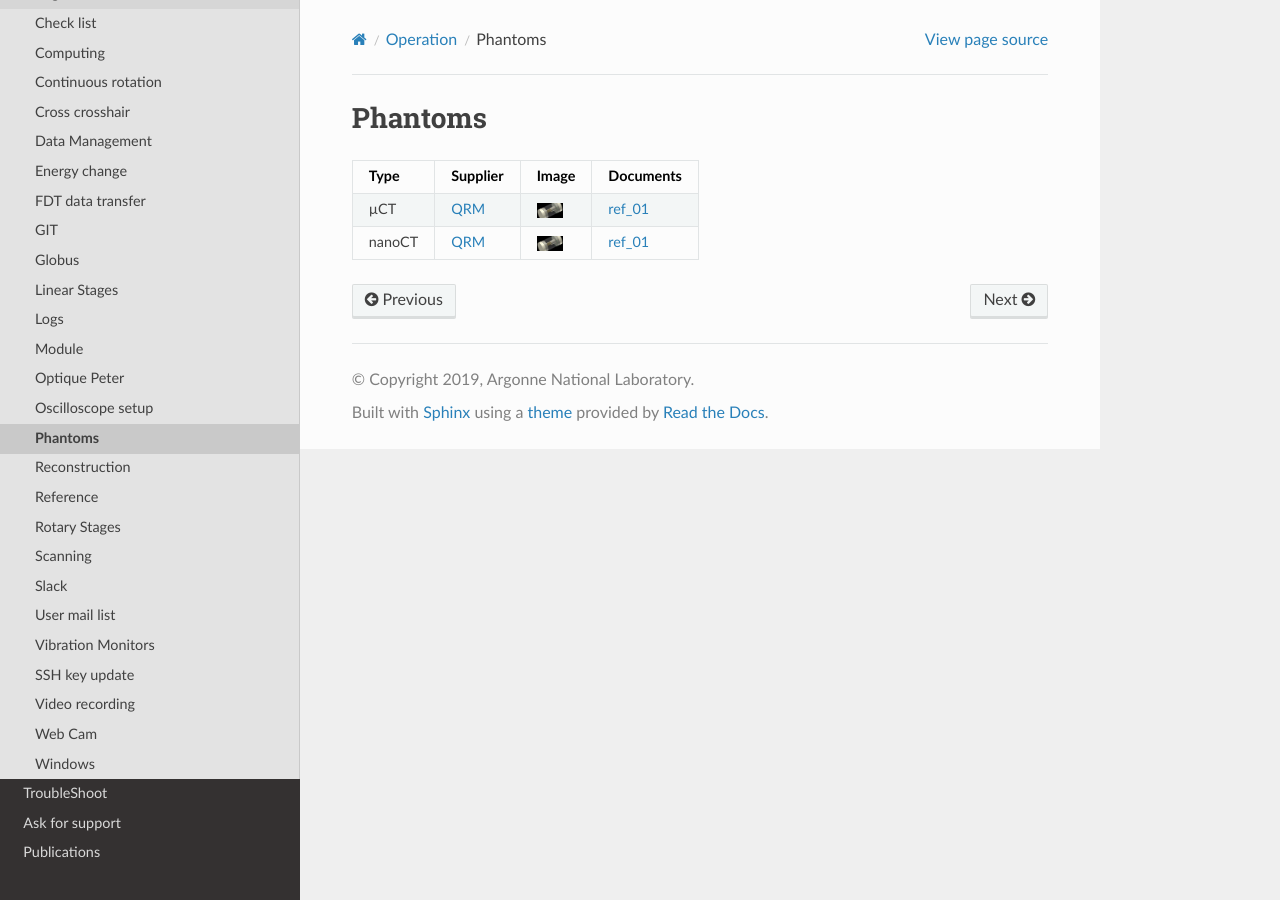
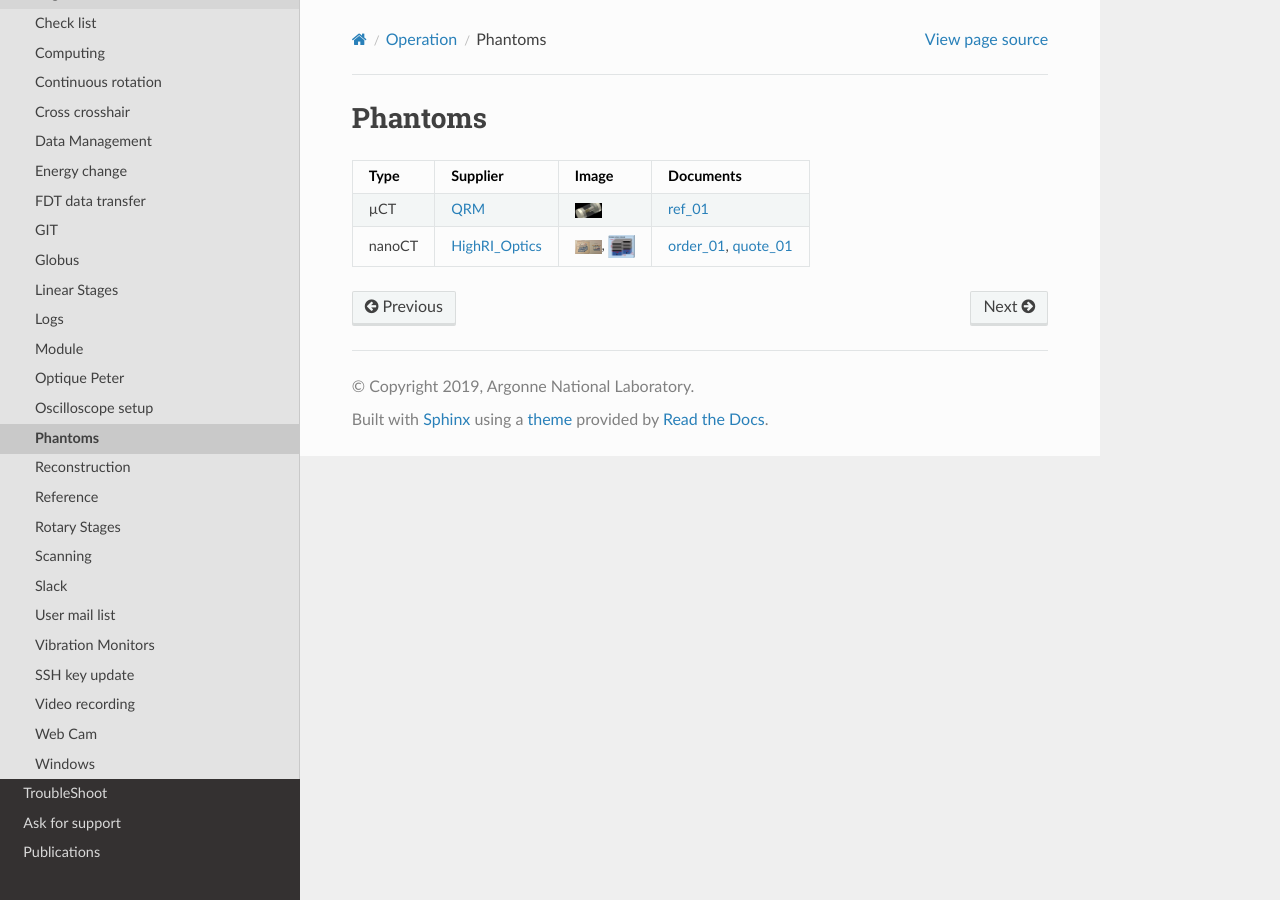
Before and after one commit to xray-imaging/2bm-docs, a Sphinx documentation site: the page built from docs/source/ops/item_077.rst, in a window 1280 px wide. Built offline with Sphinx 7.4.7 and the Read the Docs theme 2.0.0, drawn with Linux system fonts in a browser that asks for light colours; the version number could not be read and is left out.

Commit message:
added ML resolution pattern

```diff
--- a/docs/source/ops/item_077.rst
+++ b/docs/source/ops/item_077.rst
@@ -5,14 +5,25 @@ Phantoms
 .. |00100| image:: ../img/qrm.png
     :width: 20pt
 
+.. |00200| image:: ../img/ml_01.png
+    :width: 20pt
+
+.. |00201| image:: ../img/ml_02.png
+    :width: 20pt
+
 
 .. _QRM: https://www.qrm.de/en/products/micro-ct-bar-pattern-phantoms
+.. _HighRI_Optics: https://highrioptics.com/
 .. _ref_01: https://anl.app.box.com/s/hqfay9yue394plj5l0aeubywa2vngsd5
+.. _order_01: https://apps.inside.anl.gov/paris/req.jsp?reqNbr=G1-055067
+.. _quote_01: https://anl.box.com/s/9ah4y9y7selznrikg02xtky06x2b63v3
+
+
 
 +---------------------------------+---------------------------------+------------------------------------+---------------------------------+
 |             Type                |          Supplier               |   Image                            |             Documents           |
 +=================================+=================================+====================================+=================================+
 |             µCT                 |             QRM_                |  |00100|                           |       ref_01_                   |
 +---------------------------------+---------------------------------+------------------------------------+---------------------------------+
-|             nanoCT              |             QRM_                |  |00100|                           |       ref_01_                   |
+|             nanoCT              |             HighRI_Optics_      |  |00200|, |00201|                  |       order_01_, quote_01_      |
 +---------------------------------+---------------------------------+------------------------------------+---------------------------------+
```
Also changed, not shown: docs/source/img/ml_01.png (added), docs/source/img/ml_02.png (added).
